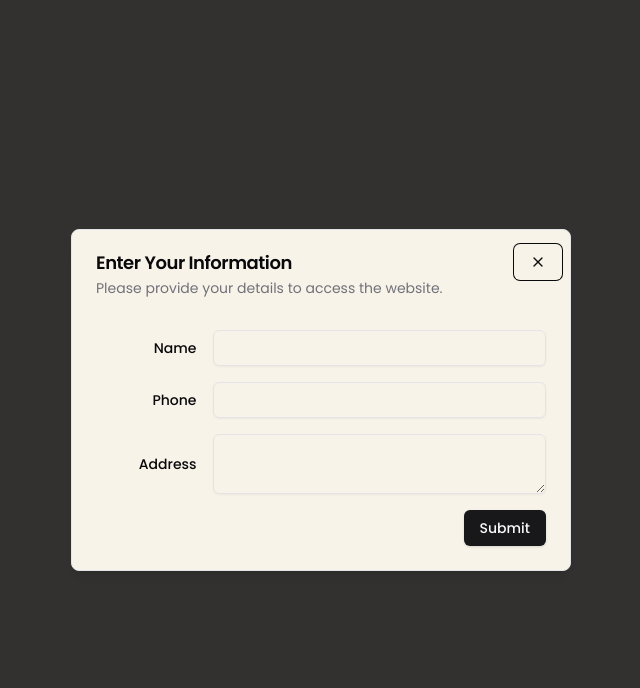
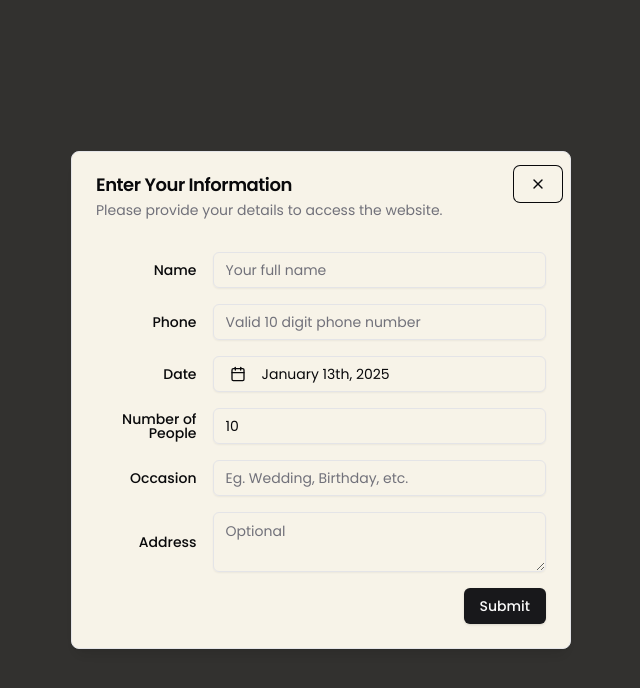
Before and after one commit to SpaceTesla/gimni, a Next.js app: page /catering in a window 1280 px wide. Shown: the top 688 px of the page, without its empty margins (319-959 px from the left). Built offline with nearby package versions, Linux system fonts and the light colour scheme; no server answers.

Commit message:
feat(info-wall): add date, num. of people occasion field

```diff
--- a/package.json
+++ b/package.json
@@ -13,6 +13,7 @@
     "@radix-ui/react-checkbox": "^1.1.3",
     "@radix-ui/react-dialog": "^1.1.4",
     "@radix-ui/react-label": "^2.1.1",
+    "@radix-ui/react-popover": "^1.1.4",
     "@radix-ui/react-radio-group": "^1.2.2",
     "@radix-ui/react-scroll-area": "^1.2.2",
     "@radix-ui/react-slot": "^1.1.1",
@@ -20,6 +21,7 @@
     "axios": "^1.7.9",
     "class-variance-authority": "^0.7.1",
     "clsx": "^2.1.1",
+    "date-fns": "^4.1.0",
     "dotenv": "^16.4.7",
     "exceljs": "^4.4.0",
     "file-saver": "^2.0.5",
@@ -28,6 +30,7 @@
     "next": "15.1.2",
     "pg": "^8.13.1",
     "react": "^19.0.0",
+    "react-day-picker": "^8.10.1",
     "react-dom": "^19.0.0",
     "react-icons": "^5.4.0",
     "tailwind-merge": "^2.5.5",
--- /dev/null
+++ b/src/components/date-picker-demo.tsx
@@ -0,0 +1,46 @@
+'use client';
+
+import * as React from 'react';
+import { format } from 'date-fns';
+import { Calendar as CalendarIcon } from 'lucide-react';
+
+import { cn } from '@/lib/utils';
+import { Button } from '@/components/ui/button';
+import { Calendar } from '@/components/ui/calendar';
+import {
+  Popover,
+  PopoverContent,
+  PopoverTrigger,
+} from '@/components/ui/popover';
+
+interface DatePickerDemoProps {
+  date: Date | undefined;
+  setDate: React.Dispatch<React.SetStateAction<Date | undefined>>;
+}
+
+export function DatePickerDemo({ date, setDate }: DatePickerDemoProps) {
+  return (
+    <Popover>
+      <PopoverTrigger asChild>
+        <Button
+          variant={'outline'}
+          className={cn(
+            'w-full justify-start text-left font-normal',
+            !date && 'text-muted-foreground',
+          )}
+        >
+          <CalendarIcon className="mr-2 h-4 w-4" />
+          {date ? format(date, 'PPP') : <span>Pick a date</span>}
+        </Button>
+      </PopoverTrigger>
+      <PopoverContent className="w-auto p-0">
+        <Calendar
+          mode="single"
+          selected={date}
+          onSelect={setDate}
+          initialFocus
+        />
+      </PopoverContent>
+    </Popover>
+  );
+}
--- /dev/null
+++ b/src/components/ui/calendar.tsx
@@ -0,0 +1,76 @@
+"use client"
+
+import * as React from "react"
+import { ChevronLeft, ChevronRight } from "lucide-react"
+import { DayPicker } from "react-day-picker"
+
+import { cn } from "@/lib/utils"
+import { buttonVariants } from "@/components/ui/button"
+
+export type CalendarProps = React.ComponentProps<typeof DayPicker>
+
+function Calendar({
+  className,
+  classNames,
+  showOutsideDays = true,
+  ...props
+}: CalendarProps) {
+  return (
+    <DayPicker
+      showOutsideDays={showOutsideDays}
+      className={cn("p-3", className)}
+      classNames={{
+        months: "flex flex-col sm:flex-row space-y-4 sm:space-x-4 sm:space-y-0",
+        month: "space-y-4",
+        caption: "flex justify-center pt-1 relative items-center",
+        caption_label: "text-sm font-medium",
+        nav: "space-x-1 flex items-center",
+        nav_button: cn(
+          buttonVariants({ variant: "outline" }),
+          "h-7 w-7 bg-transparent p-0 opacity-50 hover:opacity-100"
+        ),
+        nav_button_previous: "absolute left-1",
+        nav_button_next: "absolute right-1",
+        table: "w-full border-collapse space-y-1",
+        head_row: "flex",
+        head_cell:
+          "text-muted-foreground rounded-md w-8 font-normal text-[0.8rem]",
+        row: "flex w-full mt-2",
+        cell: cn(
+          "relative p-0 text-center text-sm focus-within:relative focus-within:z-20 [&:has([aria-selected])]:bg-accent [&:has([aria-selected].day-outside)]:bg-accent/50 [&:has([aria-selected].day-range-end)]:rounded-r-md",
+          props.mode === "range"
+            ? "[&:has(>.day-range-end)]:rounded-r-md [&:has(>.day-range-start)]:rounded-l-md first:[&:has([aria-selected])]:rounded-l-md last:[&:has([aria-selected])]:rounded-r-md"
+            : "[&:has([aria-selected])]:rounded-md"
+        ),
+        day: cn(
+          buttonVariants({ variant: "ghost" }),
+          "h-8 w-8 p-0 font-normal aria-selected:opacity-100"
+        ),
+        day_range_start: "day-range-start",
+        day_range_end: "day-range-end",
+        day_selected:
+          "bg-primary text-primary-foreground hover:bg-primary hover:text-primary-foreground focus:bg-primary focus:text-primary-foreground",
+        day_today: "bg-accent text-accent-foreground",
+        day_outside:
+          "day-outside text-muted-foreground aria-selected:bg-accent/50 aria-selected:text-muted-foreground",
+        day_disabled: "text-muted-foreground opacity-50",
+        day_range_middle:
+          "aria-selected:bg-accent aria-selected:text-accent-foreground",
+        day_hidden: "invisible",
+        ...classNames,
+      }}
+      components={{
+        IconLeft: ({ className, ...props }) => (
+          <ChevronLeft className={cn("h-4 w-4", className)} {...props} />
+        ),
+        IconRight: ({ className, ...props }) => (
+          <ChevronRight className={cn("h-4 w-4", className)} {...props} />
+        ),
+      }}
+      {...props}
+    />
+  )
+}
+Calendar.displayName = "Calendar"
+
+export { Calendar }
--- /dev/null
+++ b/src/components/ui/popover.tsx
@@ -0,0 +1,33 @@
+"use client"
+
+import * as React from "react"
+import * as PopoverPrimitive from "@radix-ui/react-popover"
+
+import { cn } from "@/lib/utils"
+
+const Popover = PopoverPrimitive.Root
+
+const PopoverTrigger = PopoverPrimitive.Trigger
+
+const PopoverAnchor = PopoverPrimitive.Anchor
+
+const PopoverContent = React.forwardRef<
+  React.ElementRef<typeof PopoverPrimitive.Content>,
+  React.ComponentPropsWithoutRef<typeof PopoverPrimitive.Content>
+>(({ className, align = "center", sideOffset = 4, ...props }, ref) => (
+  <PopoverPrimitive.Portal>
+    <PopoverPrimitive.Content
+      ref={ref}
+      align={align}
+      sideOffset={sideOffset}
+      className={cn(
+        "z-50 w-72 rounded-md border bg-popover p-4 text-popover-foreground shadow-md outline-none data-[state=open]:animate-in data-[state=closed]:animate-out data-[state=closed]:fade-out-0 data-[state=open]:fade-in-0 data-[state=closed]:zoom-out-95 data-[state=open]:zoom-in-95 data-[side=bottom]:slide-in-from-top-2 data-[side=left]:slide-in-from-right-2 data-[side=right]:slide-in-from-left-2 data-[side=top]:slide-in-from-bottom-2",
+        className
+      )}
+      {...props}
+    />
+  </PopoverPrimitive.Portal>
+))
+PopoverContent.displayName = PopoverPrimitive.Content.displayName
+
+export { Popover, PopoverTrigger, PopoverContent, PopoverAnchor }
--- a/src/components/user-info-modal.tsx
+++ b/src/components/user-info-modal.tsx
@@ -1,3 +1,5 @@
+'use client';
+
 import { useState } from 'react';
 import { useRouter } from 'next/navigation';
 import { Button } from '@/components/ui/button';
@@ -13,20 +15,33 @@
   DialogHeader,
   DialogTitle,
 } from '@/components/ui/dialog';
+import { DatePickerDemo } from '@/components/date-picker-demo';
 
 interface UserInfoModalProps {
-  onSubmit: (data: { name: string; phone: string; address: string }) => void;
+  onSubmit: (data: {
+    name: string;
+    phone: string;
+    address: string;
+    date: Date;
+    numberOfPeople: number;
+    occasion: string;
+  }) => void;
 }
 
 export function UserInfoModal({ onSubmit }: UserInfoModalProps) {
   const [name, setName] = useState('');
   const [phone, setPhone] = useState('');
   const [address, setAddress] = useState('');
+  const [date, setDate] = useState<Date | undefined>(new Date());
+  const [numberOfPeople, setNumberOfPeople] = useState(10);
+  const [occasion, setOccasion] = useState('');
   const router = useRouter();
 
   const handleSubmit = (event: React.FormEvent) => {
     event.preventDefault();
-    onSubmit({ name, phone, address });
+    if (date) {
+      onSubmit({ name, phone, address, date, numberOfPeople, occasion });
+    }
   };
 
   const handleClose = () => {
@@ -60,6 +75,7 @@
                 value={name}
                 onChange={(e) => setName(e.target.value)}
                 className="col-span-3"
+                placeholder={'Your full name'}
                 required
               />
             </div>
@@ -73,23 +89,61 @@
                 value={phone}
                 onChange={(e) => setPhone(e.target.value)}
                 className="col-span-3"
+                placeholder={'Valid 10 digit phone number'}
                 required
               />
             </div>
+
             <div className="grid grid-cols-4 items-center gap-4">
-              <Label htmlFor="address" className="text-right">
-                Address
+              <Label htmlFor="date" className="text-right">
+                Date
               </Label>
-              <Textarea
-                id="address"
-                value={address}
-                onChange={(e) => setAddress(e.target.value)}
+              <div className="col-span-3">
+                <DatePickerDemo date={date} setDate={setDate} />
+              </div>
+            </div>
+            <div className="grid grid-cols-4 items-center gap-4">
+              <Label htmlFor="numberOfPeople" className="text-right">
+                Number of People
+              </Label>
+              <Input
+                id="numberOfPeople"
+                type="number"
+                value={numberOfPeople}
+                onChange={(e) => setNumberOfPeople(parseInt(e.target.value))}
                 className="col-span-3"
+                placeholder={'Minimum 10'}
+                required
+                min={10}
+              />
+            </div>
+            <div className="grid grid-cols-4 items-center gap-4">
+              <Label htmlFor="occasion" className="text-right">
+                Occasion
+              </Label>
+              <Input
+                id="occasion"
+                value={occasion}
+                onChange={(e) => setOccasion(e.target.value)}
+                className="col-span-3"
+                placeholder={'Eg. Wedding, Birthday, etc.'}
                 required
               />
             </div>
           </div>
-          <DialogFooter>
+          <div className="grid grid-cols-4 items-center gap-4">
+            <Label htmlFor="address" className="text-right">
+              Address
+            </Label>
+            <Textarea
+              id="address"
+              value={address}
+              onChange={(e) => setAddress(e.target.value)}
+              placeholder={'Optional'}
+              className="col-span-3"
+            />
+          </div>
+          <DialogFooter className={'mt-4'}>
             <Button type="submit">Submit</Button>
           </DialogFooter>
         </form>
```
Also changed, not shown: 1 other file (tests, documents, lock files or other folders).
